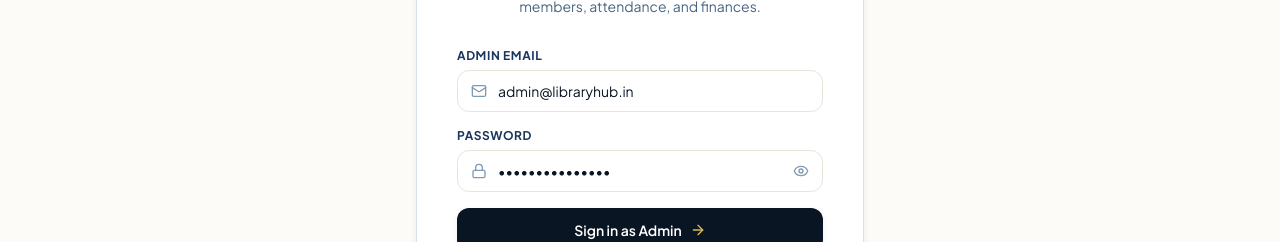
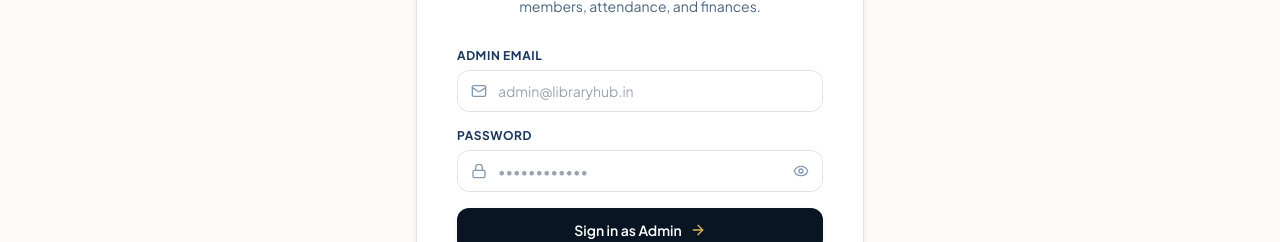
Before and after one commit to himanshu561hi/LibraryHub, a React (Vite) app in the folder frontend/: page /admin/login in a window 1280 px wide. Shown: the part 289-531 px from the top of the page. Built offline with nearby package versions, Linux system fonts and the light colour scheme; no server answers.

Commit message:
fix(auth): clear default prefilled email and password in AdminLoginPage

```diff
--- a/frontend/src/pages/admin/AdminLoginPage.jsx
+++ b/frontend/src/pages/admin/AdminLoginPage.jsx
@@ -9,8 +9,8 @@ export default function AdminLoginPage() {
   const navigate = useNavigate();
   const location = useLocation();
 
-  const [email, setEmail] = useState('admin@libraryhub.in');
-  const [password, setPassword] = useState('LibraryHub@2025');
+  const [email, setEmail] = useState('');
+  const [password, setPassword] = useState('');
   const [showPassword, setShowPassword] = useState(false);
   const [loading, setLoading] = useState(false);
   const [errorMsg, setErrorMsg] = useState('');
```
